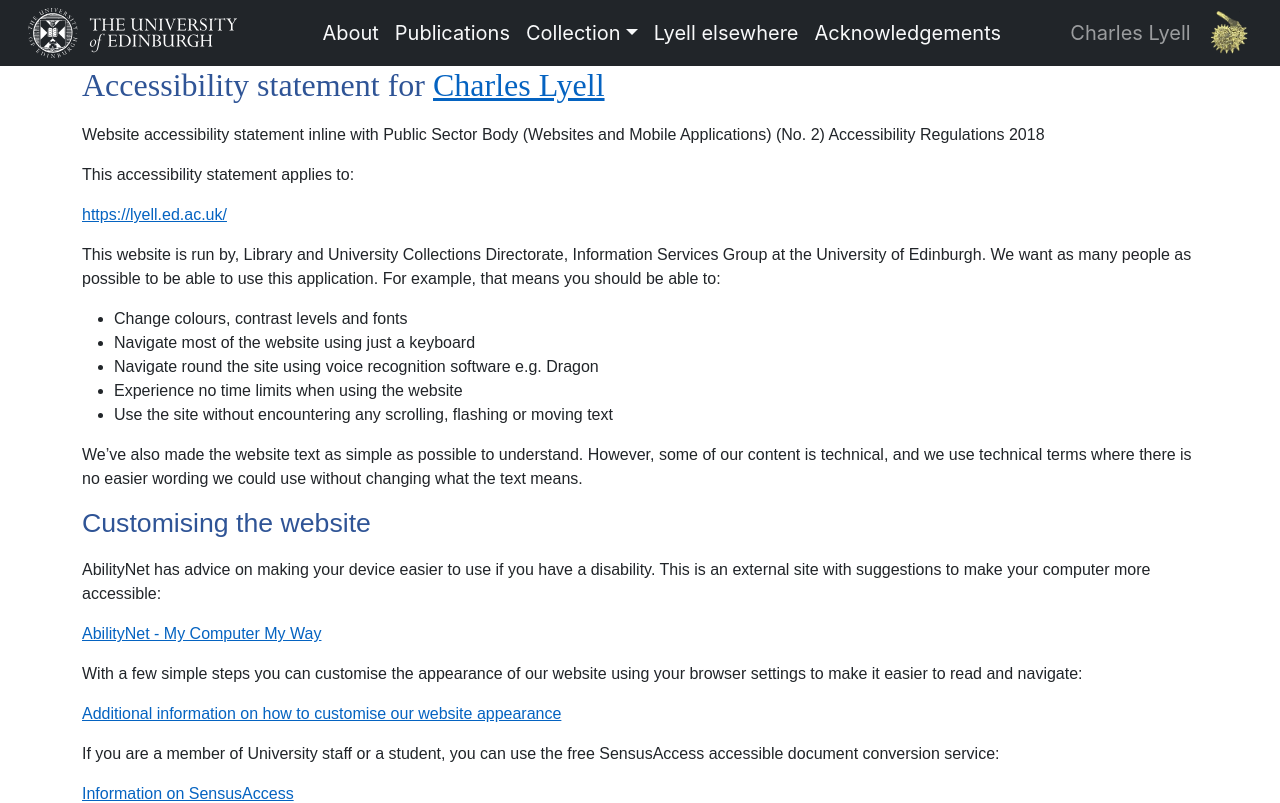
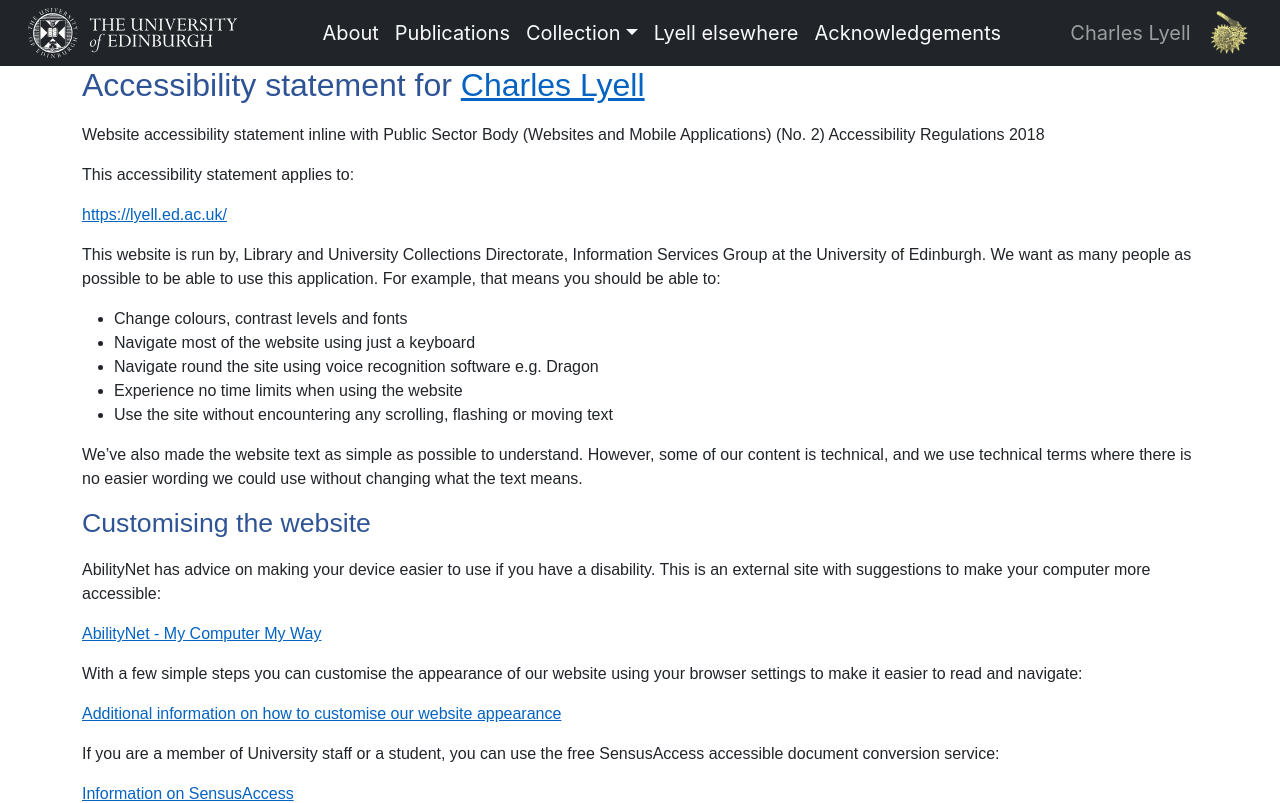
Before and after one commit to UoEMainLibrary/Lyell-Website, a React (Create React App) app in the folder frontend/: page /accessibility in a window 1280 px wide. Shown: the top 803 px of the page. Built offline with nearby package versions, Linux system fonts and the light colour scheme; a web font is replaced by a local one.

Commit message:
minor fixes

```diff
--- a/frontend/src/components/Footer.js
+++ b/frontend/src/components/Footer.js
@@ -13,7 +13,7 @@
               <img src="https://collections.ed.ac.uk/theme/stcecilia/images/UoETransparentWhite.png" alt="Logo" className="footer-logo" />
               </a>
             </p>
-            <p>Unless explicitly stated otherwise, all material is copyright © 2024 <a href="https://www.ed.ac.uk/">University of Edinburgh</a></p>
+            <p>Unless explicitly stated otherwise, all material is copyright © 2024 <a style={{color:'#dbe9f4'}} href="https://www.ed.ac.uk/">University of Edinburgh</a></p>
           </div>
           <div className="col-md-3">
             <h4></h4>
--- a/frontend/src/pages/Accessibility.js
+++ b/frontend/src/pages/Accessibility.js
@@ -13,8 +13,9 @@
         background: 'transparent',
         marginBottom: '0.25cm',
     },
-    h1: {
+    test: {
         color: headingColor,
+        fontFamily: 'sans-serif',
         fontSize: '24pt',
         marginBottom: '0.5cm',
     },
@@ -66,7 +67,7 @@
                                 }) => {
     return (
         <div style={styles.body} className="container">
-            <h1 style={styles.h1}>Accessibility statement for <a href={URL} style={styles.link}>{websiteName}</a></h1>
+            <h1 style={styles.test}>Accessibility statement for <a href={URL} style={styles.link}>{websiteName}</a></h1>
             <p>Website accessibility statement inline with Public Sector Body (Websites and Mobile Applications) (No. 2)
                 Accessibility Regulations 2018</p>
             <p>This accessibility statement applies to:</p>
@@ -348,9 +349,10 @@
                 review accessibility and retest the accessibility of this website.
             </p>
             <h2 style={styles.h2}>Preparation of this accessibility statement</h2>
-            <p><b>This statement was prepared on {prepareDate}. It was last reviewed on {reviewDate}. The website
+            <p><b><strong>This statement was prepared on {prepareDate}. It was last reviewed on {reviewDate}. The
+                website
                 was last
-                tested in {testDate}.</b></p>
+                tested in {testDate}.</strong></b></p>
             <p>The
                 testing was carried out by the Library
                 and University Collections Directorate which is part of Information
```
